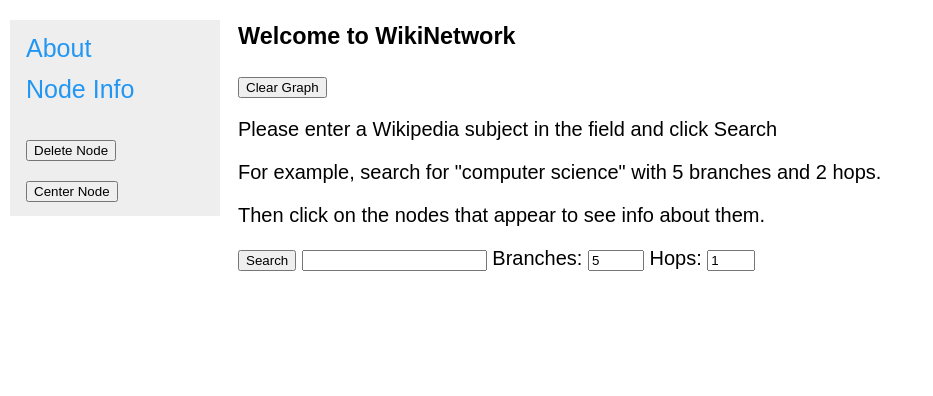
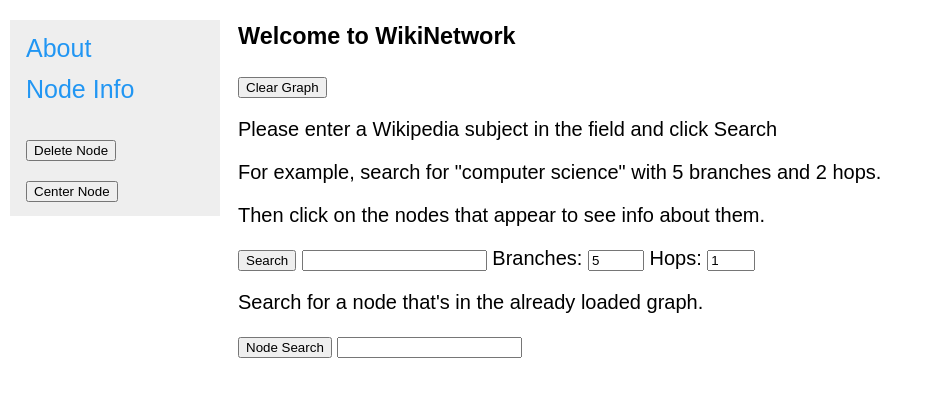
Before and after one commit to alexlk42/WikiNetwork, a website: page wikinetwork.htm in a window 1280 px wide. Shown: the whole page, without its empty margins (0-933 px from the left). Drawn offline with nearby package versions, Linux system fonts and the light colour scheme.

Commit message:
user can now search for a node in the loaded graph:

```diff
--- a/force_directed_network.js
+++ b/force_directed_network.js
@@ -59,6 +59,7 @@
     .selectAll("circle")
     .data(graph.nodes)
     .enter().append("circle")
+      .attr("class", "node")
       .attr("r", 5)
       .attr("fill", function(d) { return d3Color(1); })
       .call(d3.drag() // Allow for nodes to be moved
@@ -197,3 +198,24 @@
    //d3.selectAll("line").node().remove();//this removes random links
 
 }
+
+function handleNodeSearch() {
+
+  // Get node name of interest
+  var nodeName = $("#nodeSearchField").val();
+
+  // Search graph for node of interest.
+  d3.selectAll(".node").each(function(d, i) {
+    if (d.id === nodeName) {
+      d3.select(this)
+        .transition()
+        .attr('fill', '#00ff00')
+        .attr("r", 8)
+    } else {
+      d3.select(this)
+        .attr("fill", function(d) { return d3Color(1); })
+        .attr("id", null)
+        .attr("r", 5);
+    }
+  });
+}
--- a/wikinetwork.htm
+++ b/wikinetwork.htm
@@ -71,6 +71,10 @@
       <input id="branchesField" value="5" min="1" max="10" type="number">
       <label for="hopsField">Hops:</label>
       <input id="hopsField" value="1" min="1" max="3" type="number">
+
+			<p>Search for a node that's in the already loaded graph.</p>
+			<button onclick="handleNodeSearch()" type="button">Node Search</button>
+			<input id="nodeSearchField" type="text">
 		</div>
 		<svg id="viewport" width="960" height="600"></svg>
 
```
Also changed, not shown: wikinetwork.css (line endings or trailing spaces).
